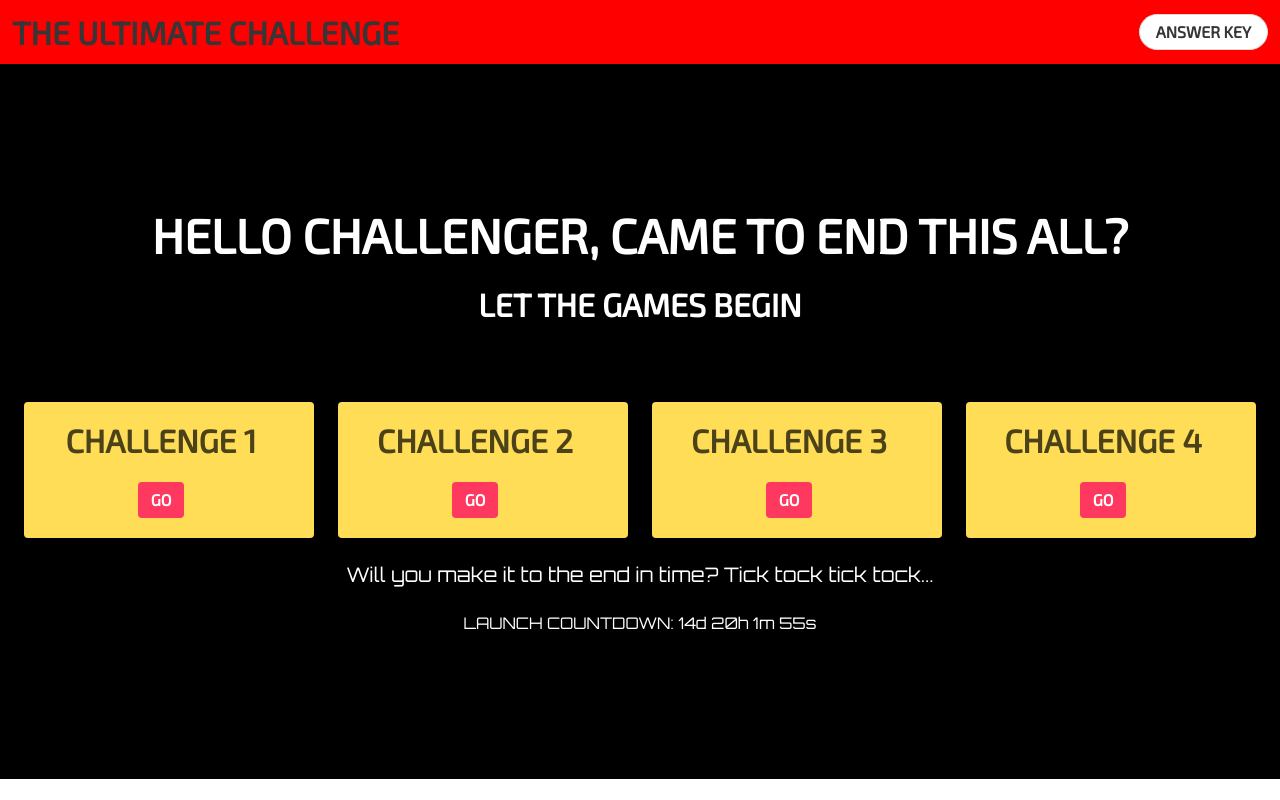
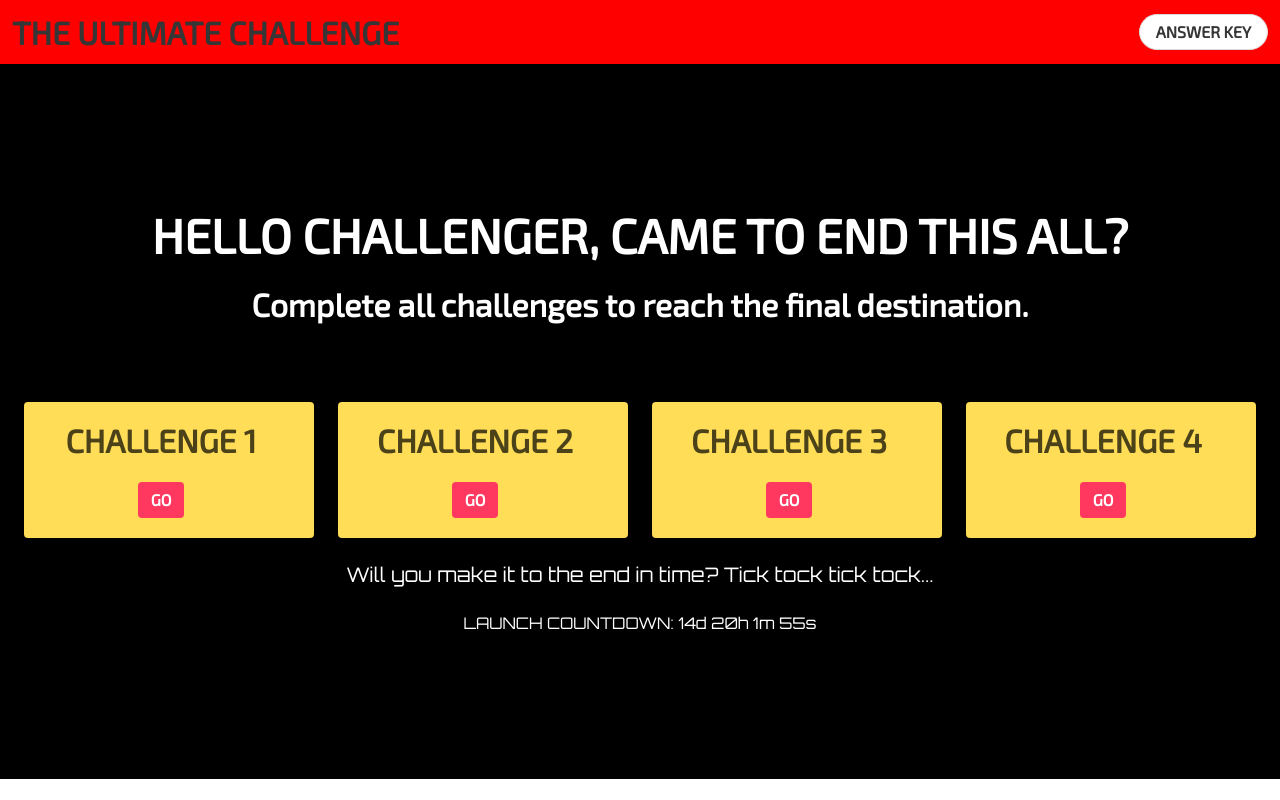
Before and after one commit to theultimatechallenge/temporarywelcome, a plain HTML site: page index.html in a window 1280 px wide. Drawn offline with nearby package versions, Linux system fonts and the light colour scheme.

Commit message:
Update index.html

```diff
--- a/index.html
+++ b/index.html
@@ -111,7 +111,8 @@
           HELLO CHALLENGER, CAME TO END THIS ALL?
         </p>
         <div class="title is-size-3">
-          LET THE GAMES BEGIN
+          Complete all challenges to reach the final destination.
+		<!-- make sure you use .html at the end once you get the final answer -->
         </div>
       </div>
 
```
